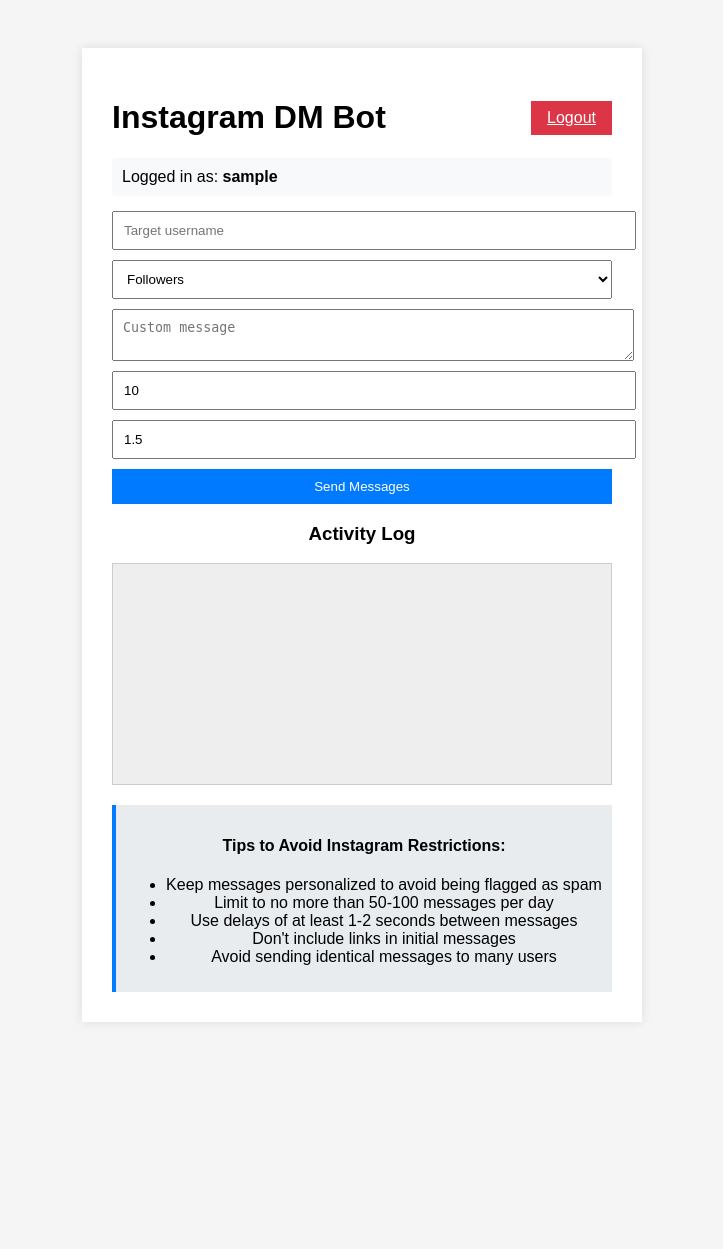
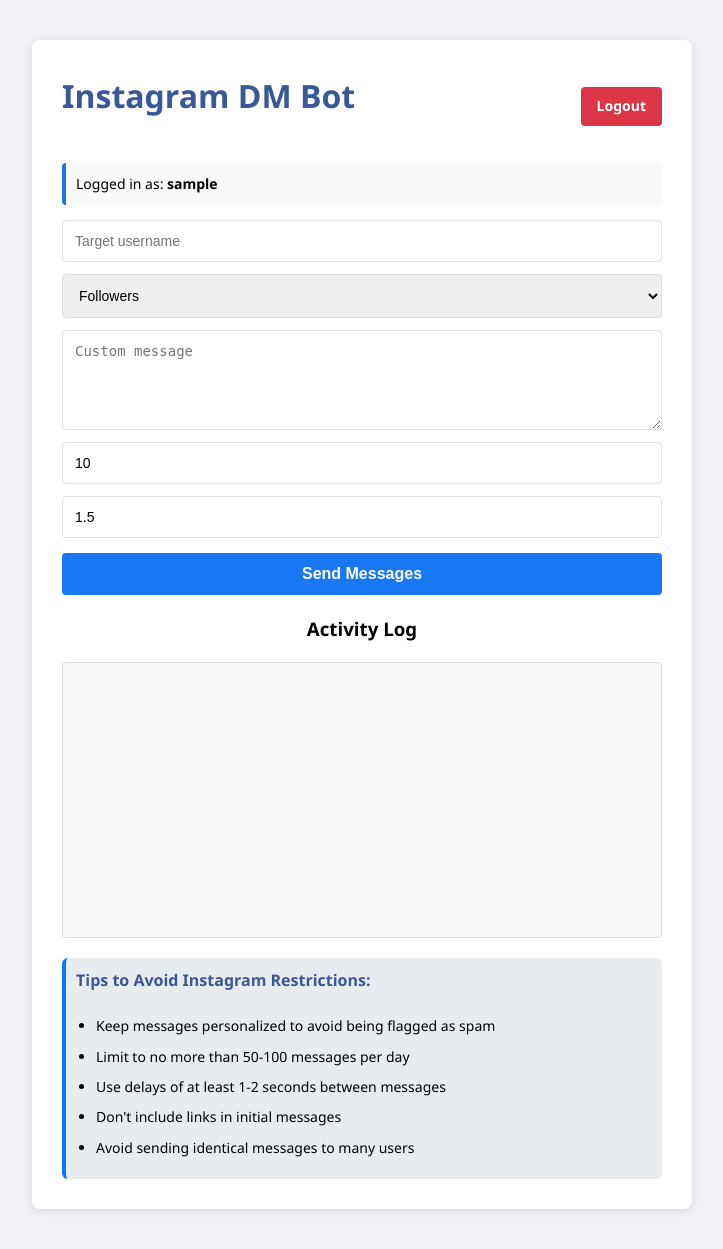
Before and after one commit to Soaicl-as/Chat-6, a Flask app: template templates/dashboard.html in a window 1280 px wide. Shown: the whole page, without its empty margins (278-1001 px from the left). Before the commit the page ends 992 px from the top, so only its background shows below. Run offline with Flask 3, Linux system fonts and the light colour scheme; the template is opened without the code that fills it, so the values that code supplies are empty; the visitor is signed in with stand-in values (Sample User, id 1).

Commit message:
Update styles.css

```diff
--- a/static/styles.css
+++ b/static/styles.css
@@ -1,39 +1,181 @@
 body {
-    font-family: Arial, sans-serif;
-    background: #f5f5f5;
-    padding: 40px;
+    font-family: 'Segoe UI', Tahoma, Geneva, Verdana, sans-serif;
+    background: #f0f2f5;
+    padding: 40px 20px;
     text-align: center;
+    margin: 0;
+    line-height: 1.6;
 }
+
 .container {
     background: white;
     padding: 30px;
     margin: auto;
-    max-width: 500px;
-    box-shadow: 0 0 10px rgba(0,0,0,0.1);
+    max-width: 600px;
+    box-shadow: 0 2px 10px rgba(0,0,0,0.1);
+    border-radius: 8px;
 }
-input, textarea, select, button {
+
+h1 {
+    color: #385898;
+    margin-top: 0;
+}
+
+input, textarea, select {
     display: block;
     width: 100%;
-    margin: 10px 0;
-    padding: 10px;
+    margin: 12px 0;
+    padding: 12px;
+    border: 1px solid #dddfe2;
+    border-radius: 4px;
+    box-sizing: border-box;
+    font-size: 14px;
 }
+
+textarea {
+    min-height: 100px;
+    resize: vertical;
+}
+
 button {
-    background: #007bff;
+    display: block;
+    width: 100%;
+    margin: 15px 0;
+    padding: 12px;
+    border: none;
+    border-radius: 4px;
+    background: #1877f2;
     color: white;
-    border: none;
+    font-size: 16px;
+    font-weight: bold;
     cursor: pointer;
+    transition: background 0.2s;
 }
+
 button:hover {
-    background: #0056b3;
+    background: #166fe5;
 }
+
 .log-box {
     text-align: left;
-    height: 200px;
+    height: 250px;
     overflow-y: scroll;
-    background: #eee;
-    padding: 10px;
-    border: 1px solid #ccc;
+    background: #f9f9f9;
+    padding: 12px;
+    border: 1px solid #dddfe2;
+    border-radius: 4px;
+    font-family: monospace;
+    font-size: 13px;
+    margin: 15px 0;
 }
+
+.log-box div {
+    margin: 5px 0;
+    padding: 3px 0;
+    border-bottom: 1px solid #eee;
+}
+
 .error {
-    color: red;
+    color: #ff3b30;
+    margin: 10px 0;
+    font-weight: bold;
 }
+
+a {
+    color: #1877f2;
+    text-decoration: none;
+}
+
+a:hover {
+    text-decoration: underline;
+}
+
+/* Custom elements */
+.header {
+    display: flex;
+    justify-content: space-between;
+    align-items: center;
+    margin-bottom: 20px;
+}
+
+.logout-btn {
+    background: #ff3b30;
+    padding: 8px 16px;
+    border-radius: 4px;
+    color: white;
+    font-weight: bold;
+    text-decoration: none;
+    font-size: 14px;
+    display: inline-block;
+    width: auto;
+}
+
+.logout-btn:hover {
+    background: #e61b0e;
+    text-decoration: none;
+}
+
+.success-message {
+    color: #28a745;
+    font-weight: bold;
+    margin: 10px 0;
+}
+
+.error-log {
+    color: #ff3b30;
+}
+
+.success-log {
+    color: #28a745;
+}
+
+.warning-log {
+    color: #ff9500;
+}
+
+.status-bar {
+    background: #f8f9fa;
+    padding: 10px 15px;
+    border-radius: 6px;
+    margin-bottom: 20px;
+    display: flex;
+    justify-content: space-between;
+    align-items: center;
+    font-size: 14px;
+    border-left: 4px solid #1877f2;
+}
+
+.tips {
+    background: #f0f2f5;
+    padding: 15px;
+    margin-top: 25px;
+    border-radius: 6px;
+    text-align: left;
+    border-left: 4px solid #1877f2;
+}
+
+.tips h4 {
+    margin-top: 0;
+    color: #385898;
+}
+
+.tips ul {
+    padding-left: 20px;
+    margin: 10px 0;
+}
+
+.tips li {
+    margin: 8px 0;
+    font-size: 14px;
+}
+
+/* Mobile responsiveness */
+@media (max-width: 768px) {
+    .container {
+        padding: 20px;
+    }
+
+    body {
+        padding: 20px 10px;
+    }
+}
```
